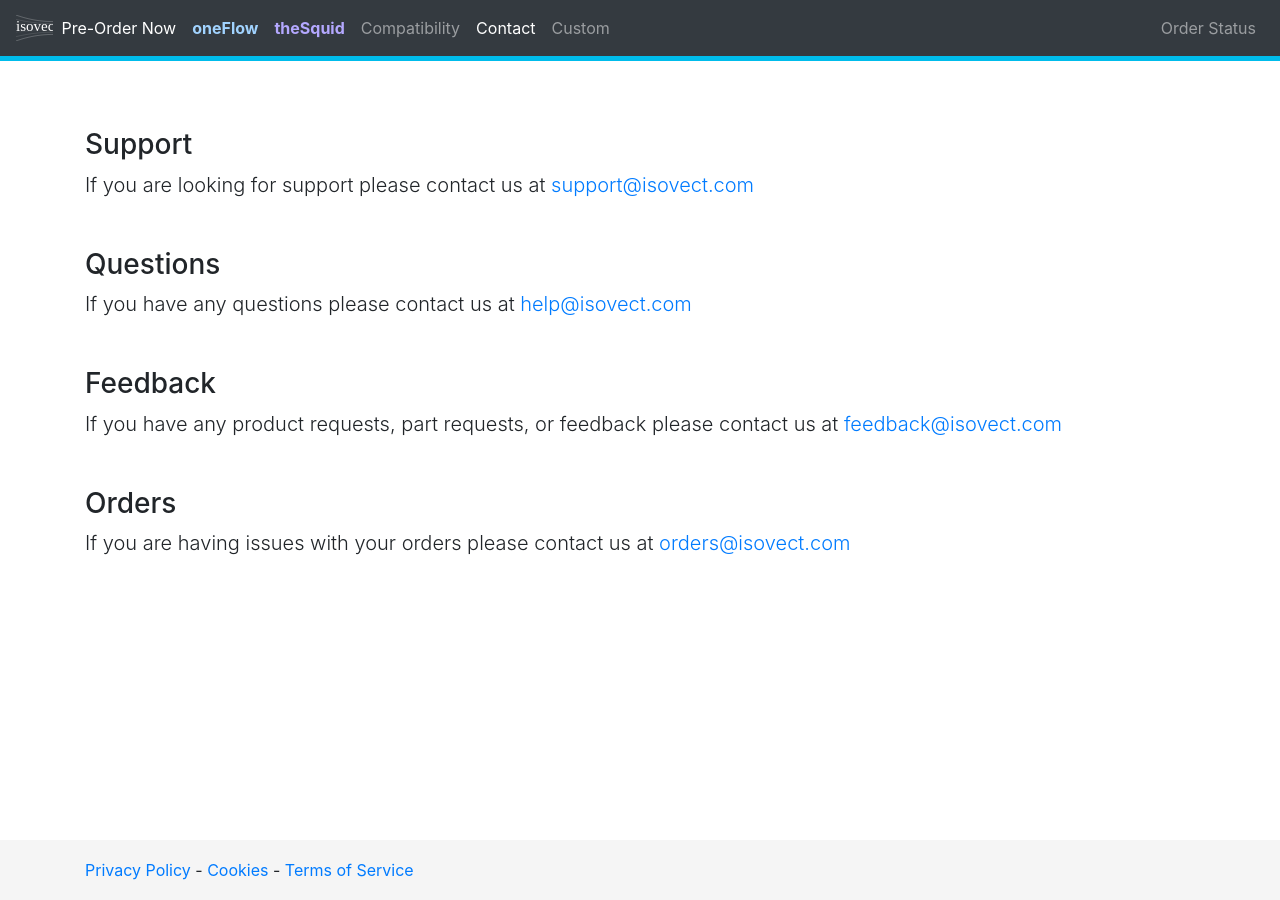
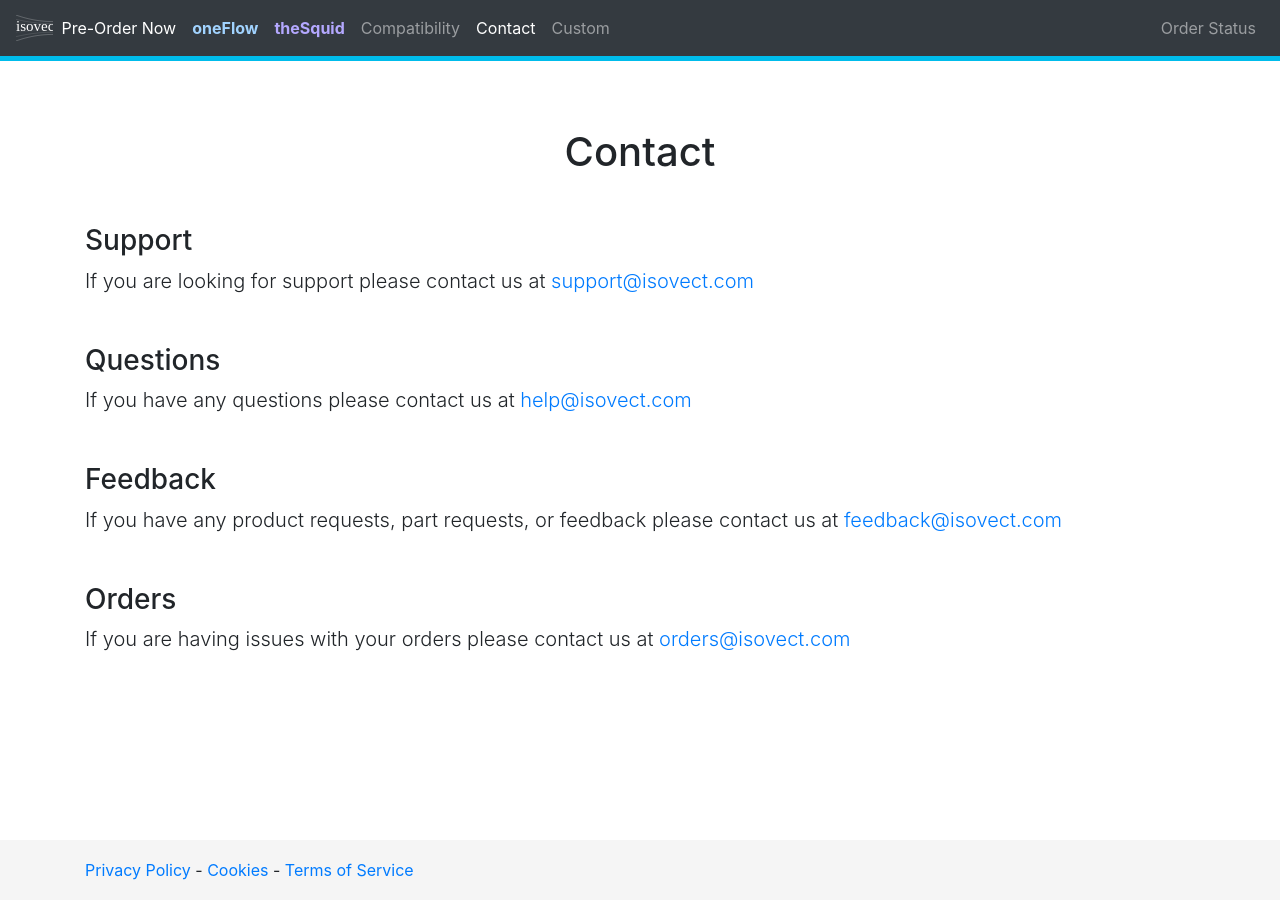
Before and after one commit to booolean/isovect, a Jekyll site: the page main/contact.html, which Jekyll copies as it is, in a window 1280 px wide. Built offline with Jekyll 4.4.1, drawn with Linux system fonts in a browser that asks for light colours; nearby versions of some CDN libraries.

Commit message:
Updated contact

```diff
--- a/main/contact.html
+++ b/main/contact.html
@@ -58,6 +58,7 @@
 
     <!-- Begin page content -->
     <main role="main" class="container">
+      <h1 class="text-center mt-5">Contact</h1>
       <h3 class="mt-5">Support</h3>
       <p class="lead">If you are looking for support please contact us at <a href="mailto:support@isovect.com">support@isovect.com</a></p>
       <h3 class="mt-5">Questions</h3>
```
